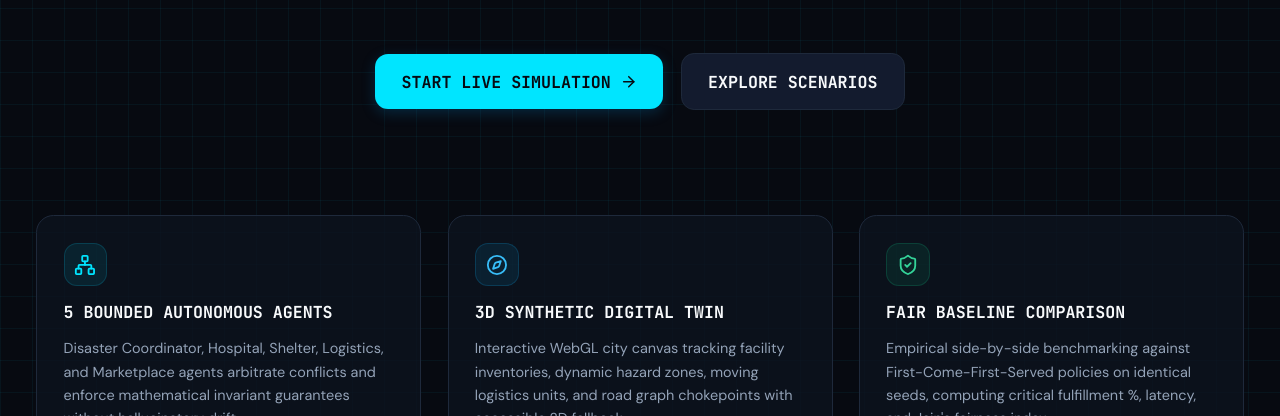
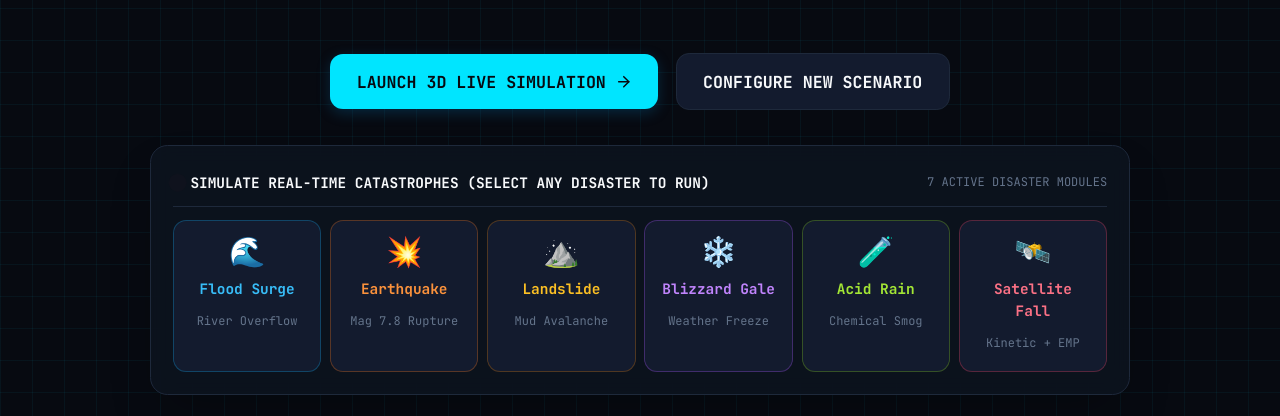
Before and after one commit to TarunMS547/disaster-management, a React (Vite) app: page / in a window 1280 px wide. Shown: the part 536-952 px from the top of the page. Built offline with nearby package versions, Linux system fonts and the light colour scheme; no server answers.

Commit message:
feat: add 6 disaster live simulation modules to homepage and dashboard

```diff
--- a/src/pages/LandingPage.tsx
+++ b/src/pages/LandingPage.tsx
@@ -55,18 +55,85 @@ export const LandingPage: React.FC = () => {
         <div className="flex flex-wrap items-center justify-center gap-4 pt-4">
           <Link
             id="btn-hero-launch"
-            to="/app/simulations/new"
+            to="/app/simulations/active"
             className="px-6 py-3.5 rounded-xl bg-ares-accent hover:bg-ares-accent/80 text-ares-bg font-mono font-bold text-sm transition-all shadow-glow-cyan flex items-center gap-2"
           >
-            <span>START LIVE SIMULATION</span>
+            <span>LAUNCH 3D LIVE SIMULATION</span>
             <ArrowRight className="w-4 h-4" />
           </Link>
           <Link
-            to="/app"
+            to="/app/simulations/new"
             className="px-6 py-3.5 rounded-xl bg-ares-card hover:bg-ares-border border border-ares-border text-ares-text font-mono font-bold text-sm transition-all flex items-center gap-2"
           >
-            <span>EXPLORE SCENARIOS</span>
+            <span>CONFIGURE NEW SCENARIO</span>
           </Link>
+        </div>
+
+        {/* Live Disaster Simulation Quick Select Strip */}
+        <div className="w-full max-w-4xl p-5 rounded-2xl bg-ares-surface/90 border border-ares-border space-y-3 shadow-2xl backdrop-blur-md">
+          <div className="flex items-center justify-between border-b border-ares-border pb-2">
+            <span className="text-xs font-mono font-bold uppercase text-ares-text flex items-center gap-2">
+              <span className="w-2 h-2 rounded-full bg-ares-critical animate-ping" />
+              <span>Simulate Real-Time Catastrophes (Select Any Disaster To Run)</span>
+            </span>
+            <span className="text-[10px] font-mono text-ares-muted">7 ACTIVE DISASTER MODULES</span>
+          </div>
+
+          <div className="grid grid-cols-2 sm:grid-cols-3 md:grid-cols-6 gap-2 text-left">
+            <Link
+              to="/app/simulations/active"
+              className="p-3 rounded-xl bg-ares-card border border-sky-500/30 hover:border-sky-400 hover:bg-sky-950/20 transition-all flex flex-col items-center text-center gap-1.5 group"
+            >
+              <span className="text-2xl group-hover:scale-125 transition-transform">🌊</span>
+              <span className="text-xs font-mono font-bold text-sky-400">Flood Surge</span>
+              <span className="text-[10px] font-mono text-ares-muted">River Overflow</span>
+            </Link>
+
+            <Link
+              to="/app/simulations/active"
+              className="p-3 rounded-xl bg-ares-card border border-orange-500/30 hover:border-orange-400 hover:bg-orange-950/20 transition-all flex flex-col items-center text-center gap-1.5 group"
+            >
+              <span className="text-2xl group-hover:scale-125 transition-transform">💥</span>
+              <span className="text-xs font-mono font-bold text-orange-400">Earthquake</span>
+              <span className="text-[10px] font-mono text-ares-muted">Mag 7.8 Rupture</span>
+            </Link>
+
+            <Link
+              to="/app/simulations/active"
+              className="p-3 rounded-xl bg-ares-card border border-amber-600/30 hover:border-amber-400 hover:bg-amber-950/20 transition-all flex flex-col items-center text-center gap-1.5 group"
+            >
+              <span className="text-2xl group-hover:scale-125 transition-transform">⛰️</span>
+              <span className="text-xs font-mono font-bold text-amber-400">Landslide</span>
+              <span className="text-[10px] font-mono text-ares-muted">Mud Avalanche</span>
+            </Link>
+
+            <Link
+              to="/app/simulations/active"
+              className="p-3 rounded-xl bg-ares-card border border-purple-500/30 hover:border-purple-400 hover:bg-purple-950/20 transition-all flex flex-col items-center text-center gap-1.5 group"
+            >
+              <span className="text-2xl group-hover:scale-125 transition-transform">❄️</span>
+              <span className="text-xs font-mono font-bold text-purple-400">Blizzard Gale</span>
+              <span className="text-[10px] font-mono text-ares-muted">Weather Freeze</span>
+            </Link>
+
+            <Link
+              to="/app/simulations/active"
+              className="p-3 rounded-xl bg-ares-card border border-lime-500/30 hover:border-lime-400 hover:bg-lime-950/20 transition-all flex flex-col items-center text-center gap-1.5 group"
+            >
+              <span className="text-2xl group-hover:scale-125 transition-transform">🧪</span>
+              <span className="text-xs font-mono font-bold text-lime-400">Acid Rain</span>
+              <span className="text-[10px] font-mono text-ares-muted">Chemical Smog</span>
+            </Link>
+
+            <Link
+              to="/app/simulations/active"
+              className="p-3 rounded-xl bg-ares-card border border-rose-500/30 hover:border-rose-400 hover:bg-rose-950/20 transition-all flex flex-col items-center text-center gap-1.5 group"
+            >
+              <span className="text-2xl group-hover:scale-125 transition-transform">🛰️</span>
+              <span className="text-xs font-mono font-bold text-rose-400">Satellite Fall</span>
+              <span className="text-[10px] font-mono text-ares-muted">Kinetic + EMP</span>
+            </Link>
+          </div>
         </div>
 
         {/* Feature Highlights Grid */}
```
